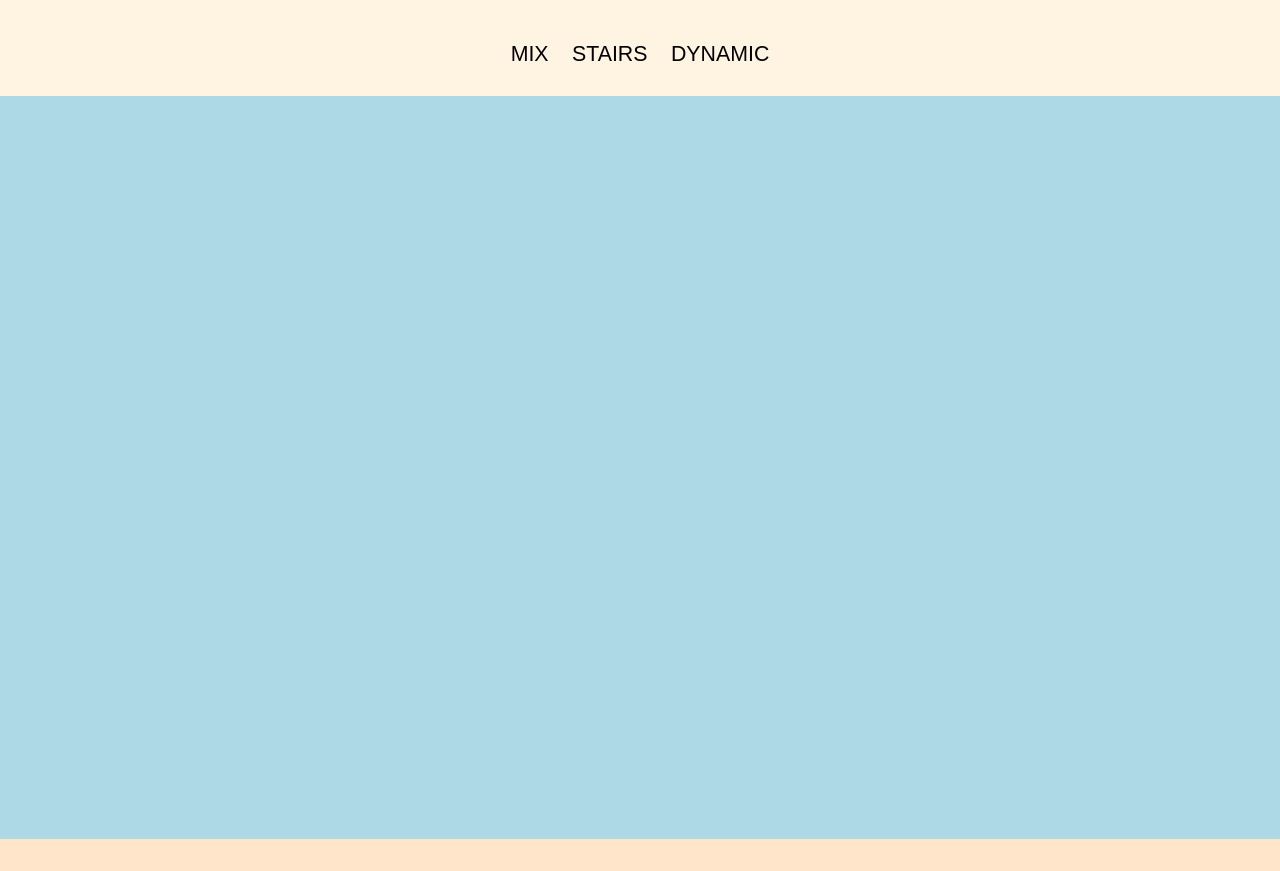
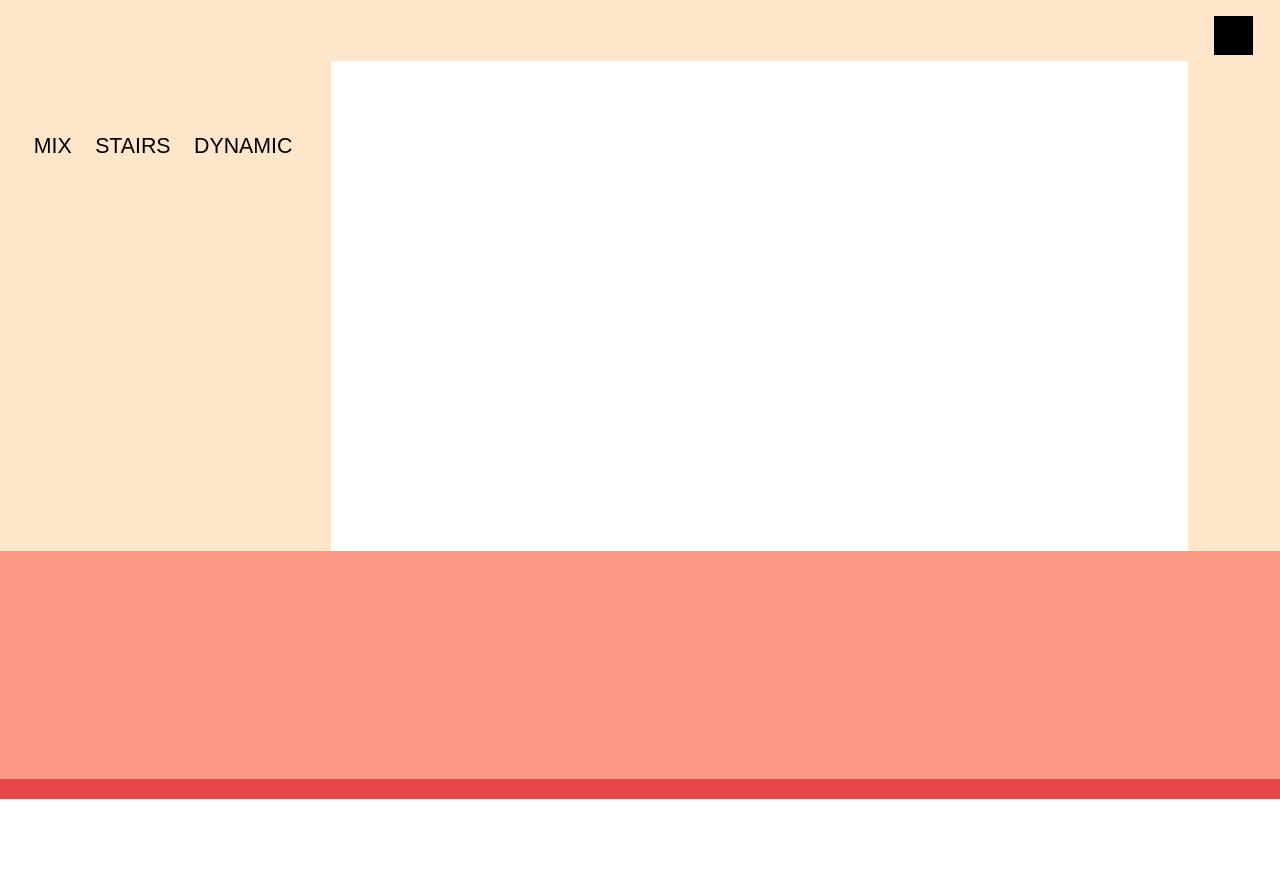
Before and after one commit to edenadiv/ex3, a plain HTML site: page layout3.html in a window 1280 px wide. After the commit the page ends 800 px from the top, so only its background shows below. Drawn offline with Linux system fonts and the light colour scheme; a web font is replaced by a local one.

Commit message:
stage 3 desktop

```diff
--- a/css/style.css
+++ b/css/style.css
@@ -422,21 +422,74 @@ aside > article > a:hover {
 
 /* mobile */
 @media only screen and (max-width: 767px) {
-    .layout3 {
-        width: 100vw;
-        height: 100vh;
-        background-color: lightblue;
-    }
+
+
 }
 
 /* > mobile */
 
 @media only screen and (min-width: 768px) {
-    .layout3  {
+    .layout3 {
         width: 100vw;
         height: 100vh;
-        background-color: lightblue;
+        overflow: hidden;
     }
+
+    .layout3 > header {
+        width: 100vw;
+        background-color: #FFE5CA;
+        height: calc(123/1624*100vh);
+    }
+
+    .layout3 > header > section {
+        width: calc(80/1624*100vh);
+        height: calc(80/1624*100vh);
+        background-color: #000;
+        margin-left: calc(1336/1440*100vw);
+        margin-top: calc(21/1624*100vh);
+    }
+
+    .layout3 > main {
+        display: flex;
+        width: 100vw;
+        height: calc(995/1624*100vh);
+    }
+
+    .layout3 >  main > aside:first-child {
+        width: calc(372/1440*100vw);
+        height: calc(995/1624*100vh);
+        background-color: #FFE5CA;
+    }
+
+    .layout3 > main > aside:first-child > nav {
+        margin-top: calc(123/1624*100vh);
+        margin-left: calc(38/1440*100vw);
+    }
+
+    .layout3 > main > section {
+        width: calc(964/1440*100vw);
+        height: calc(995/1624*100vh);
+    }
+
+    .layout3 > main > aside:last-child {
+        width: calc(104/1440*100vw);
+        height: calc(995/1624*100vh);
+        background-color: #FFE5CA;
+    }
+
+    .layout3 > section {
+        width: 100vw;
+        height: calc(463/1624*100vh);
+        background-color: #FA9884;
+    }
+
+    .layout3 > footer {
+        width: 100vw;
+        height: calc(41/1624*100vh);
+        margin-top: calc(1/1624*100vh);
+        background-color: #E74646;
+    }
+
 }
 
 /* Layout 3 page end */
--- a/layout3.html
+++ b/layout3.html
@@ -17,6 +17,11 @@
 
 <body class="layout3">
     <header>
+        <section></section>
+    </header>
+
+    <main>
+        <aside>
             <nav>
                 <section>
                     <section><span class="ball"></span></section>
@@ -31,12 +36,16 @@
                     <a href="layout3.html">DYNAMIC</a>
                 </section>
             </nav>
-    </header>
-
-    <main>
+        </aside>
         <section> <!--Wrapper-->
         </section>
+        <aside>
+        </aside>
     </main>
+
+    <section>
+
+    </section>
 
     <footer>
 
```
Lines whose indentation alone changed are shown as unchanged.
